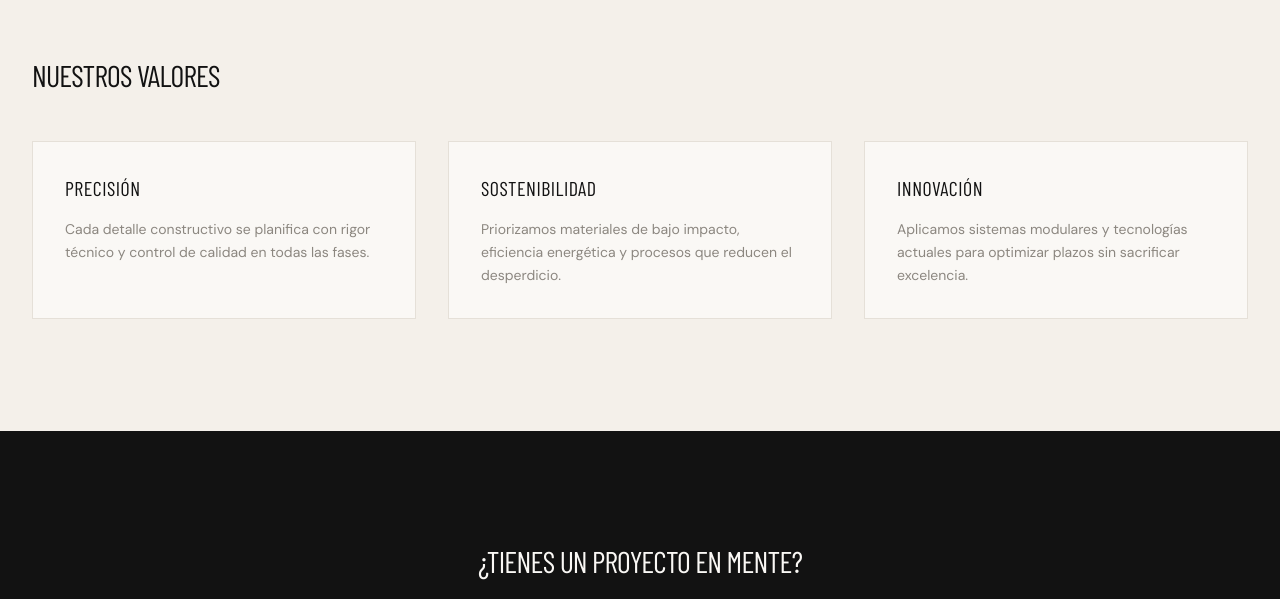
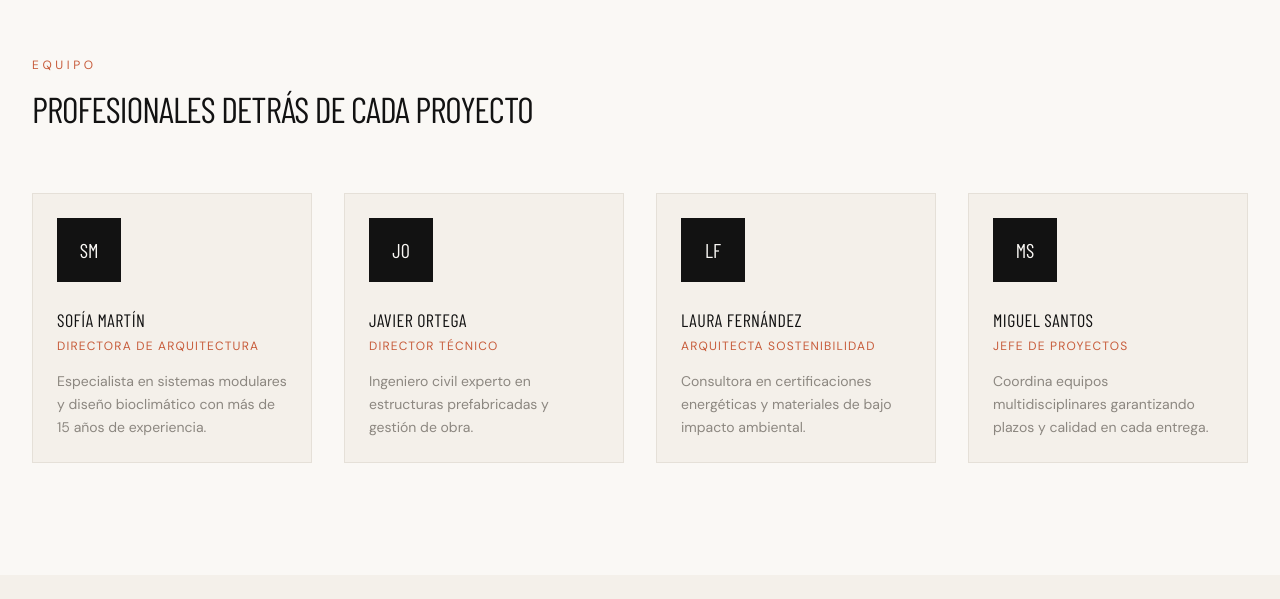
Before and after one commit to Areman-05/Azimut, a Next.js app: page /nosotros in a window 1280 px wide. Shown: the part 1113-1712 px from the top of the page. Built offline with nearby package versions, Linux system fonts and the light colour scheme.

Commit message:
feat: integrar TeamGrid en la página nosotros

```diff
--- a/src/app/nosotros/page.tsx
+++ b/src/app/nosotros/page.tsx
@@ -1,4 +1,5 @@
 import type { Metadata } from "next";
+import { TeamGrid } from "@/components/about";
 import { Container, Section } from "@/components/layout";
 import { PageHeader } from "@/components/ui/PageHeader";
 import { Button } from "@/components/ui";
@@ -80,6 +81,8 @@ export default function NosotrosPage() {
         </Container>
       </Section>
 
+      <TeamGrid />
+
       <Section variant="sand" id="sostenibilidad">
         <Container>
           <h2 className="mb-12 font-display text-3xl uppercase tracking-tight">
```
